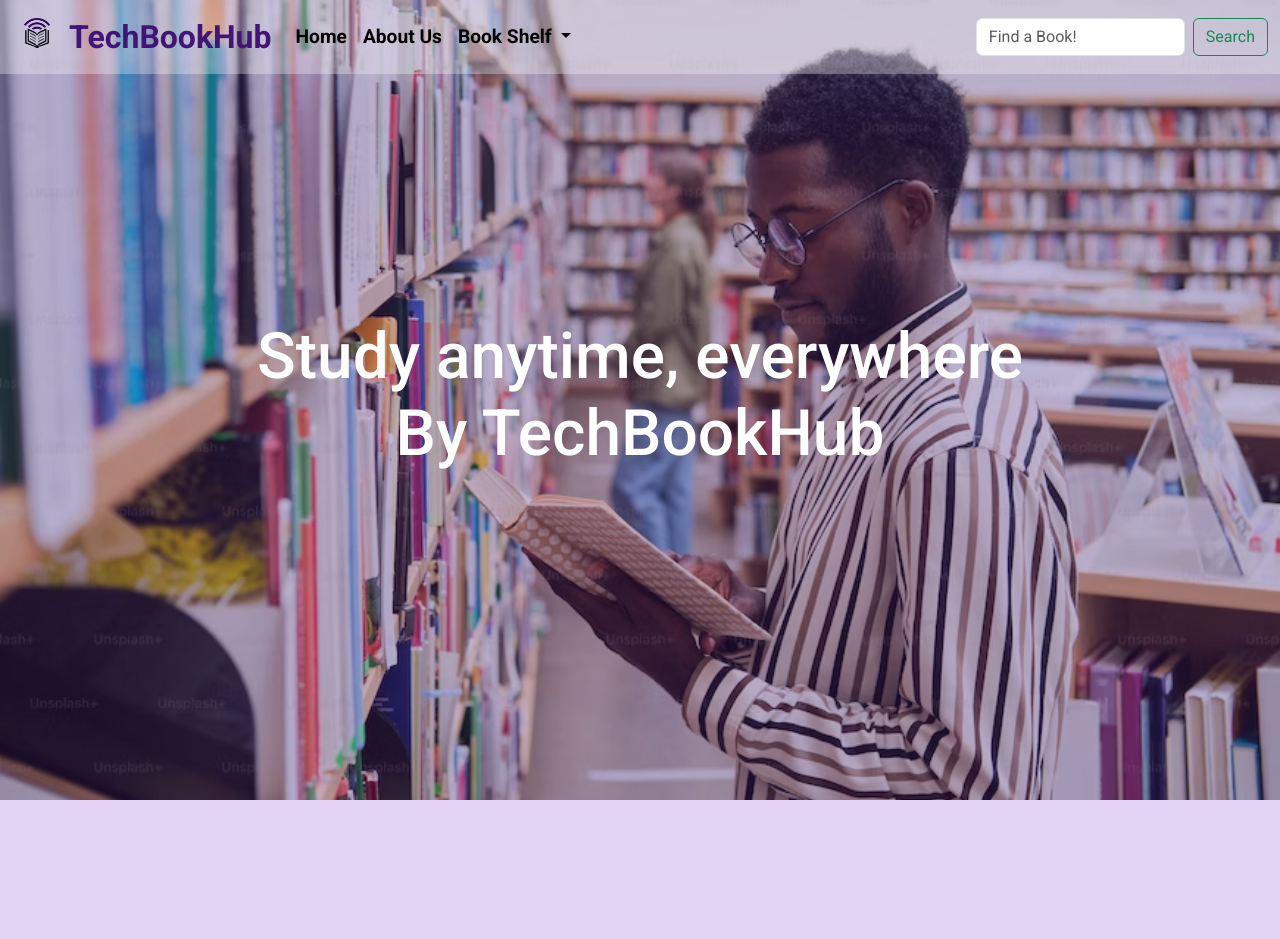
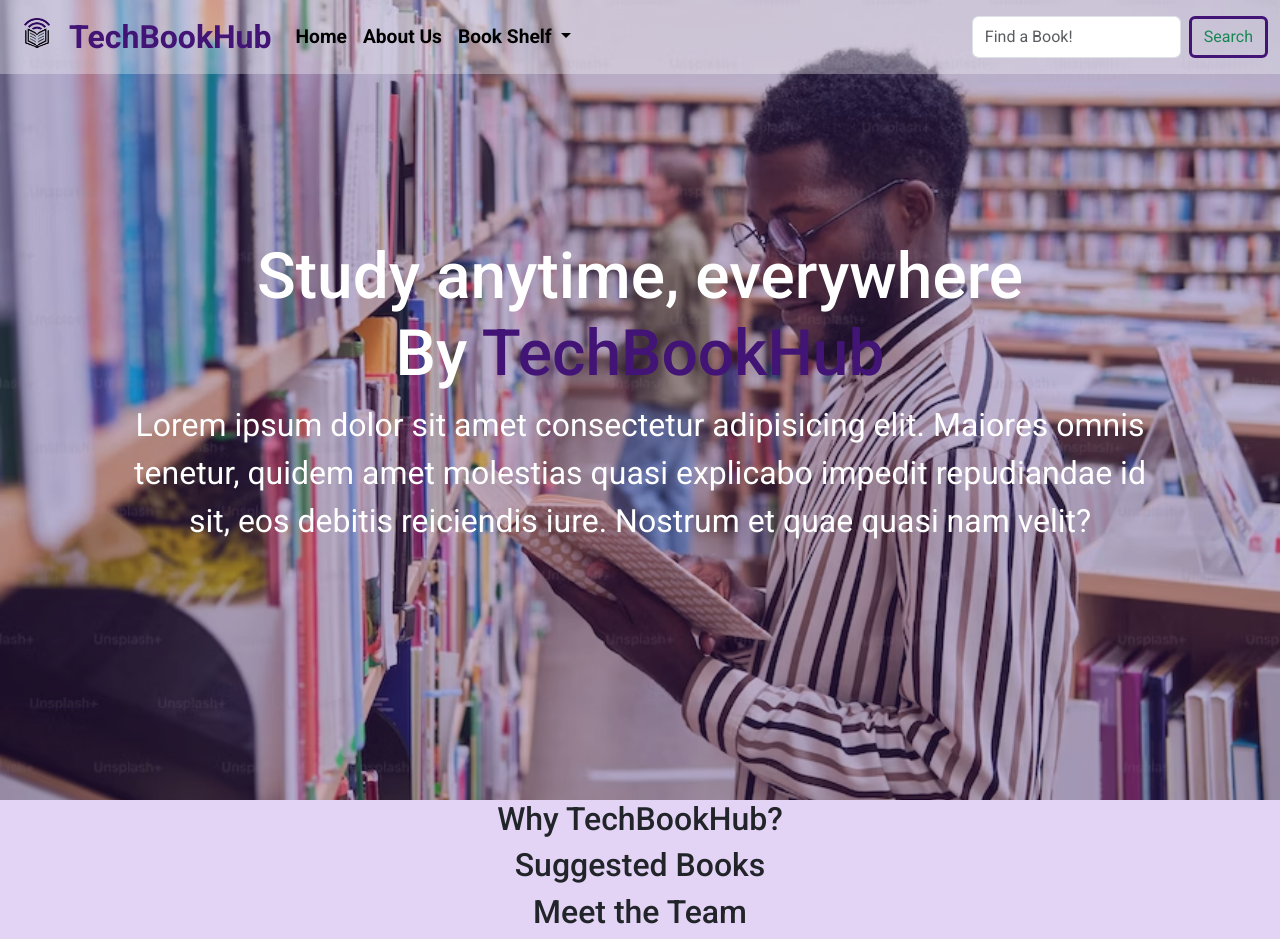
Before and after one commit to Dprof-code/Techbookhub, a plain HTML site: page index.html in a window 1280 px wide. Before the commit the page ends 800 px from the top, so only its background shows below. Drawn offline with nearby package versions, Linux system fonts and the light colour scheme.

Commit message:
made changes

```diff
--- a/index.html
+++ b/index.html
@@ -92,10 +92,32 @@
       <section class="landing">
         <h2 class="landing-txt">
           Study anytime, everywhere <br />
-          By TechBookHub
+          By <span class="tbh">TechBookHub</span>
         </h2>
+        <p class="landing-txt-p">
+          Lorem ipsum dolor sit amet consectetur adipisicing elit. Maiores
+          omnis<br />
+          tenetur, quidem amet molestias quasi explicabo impedit repudiandae
+          id<br />
+          sit, eos debitis reiciendis iure. Nostrum et quae quasi nam velit?
+        </p>
+      </section>
+
+      <section class="why">
+        <h2>Why TechBookHub?</h2>
+        <div class="cards"></div>
+      </section>
+
+      <section class="suggested">
+        <h2>Suggested Books</h2>
+        <div class="cards"></div>
+      </section>
+
+      <section class="team">
+        <h2>Meet the Team</h2>
       </section>
     </main>
+    <footer></footer>
 
     <script
       src="https://cdn.jsdelivr.net/npm/@popperjs/core@2.11.8/dist/umd/popper.min.js"
--- a/style.css
+++ b/style.css
@@ -11,6 +11,10 @@ header {
     z-index: 5;
     width: 100vw;
     background-color: rgba(255, 255, 255, 0.3);
+}
+
+h2 {
+    text-align: center;
 }
 
 nav {}
@@ -31,16 +35,20 @@ nav {}
     color: yellow;
 }
 
+.btn-outline-success {
+    border: 3px solid #421475;
+}
+
 .landing {
     position: relative;
     width: 100vw;
     height: 100vh;
-    background: red;
     background: url(/landing-img.avif);
     background-repeat: no-repeat;
     background-size: cover;
 
     display: flex;
+    flex-direction: column;
     justify-content: center;
     align-items: center;
 }
@@ -50,6 +58,19 @@ nav {}
     color: #fff;
     z-index: 5;
     font-size: 4rem;
+
+}
+
+.landing-txt-p {
+    text-align: center;
+    font-size: 2rem;
+    color: #fff;
+    z-index: 5;
+
+}
+
+.tbh {
+    color: #421475;
 }
 
 .landing::after {
```
